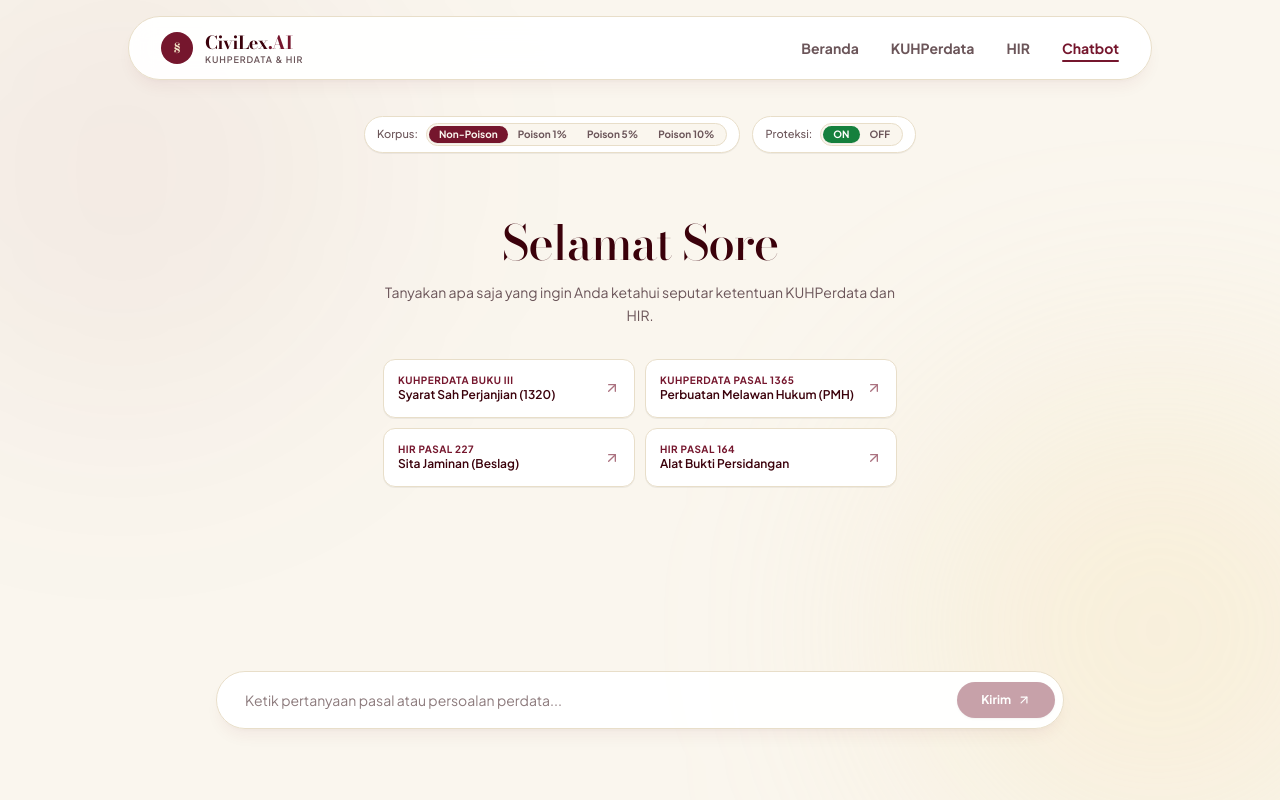
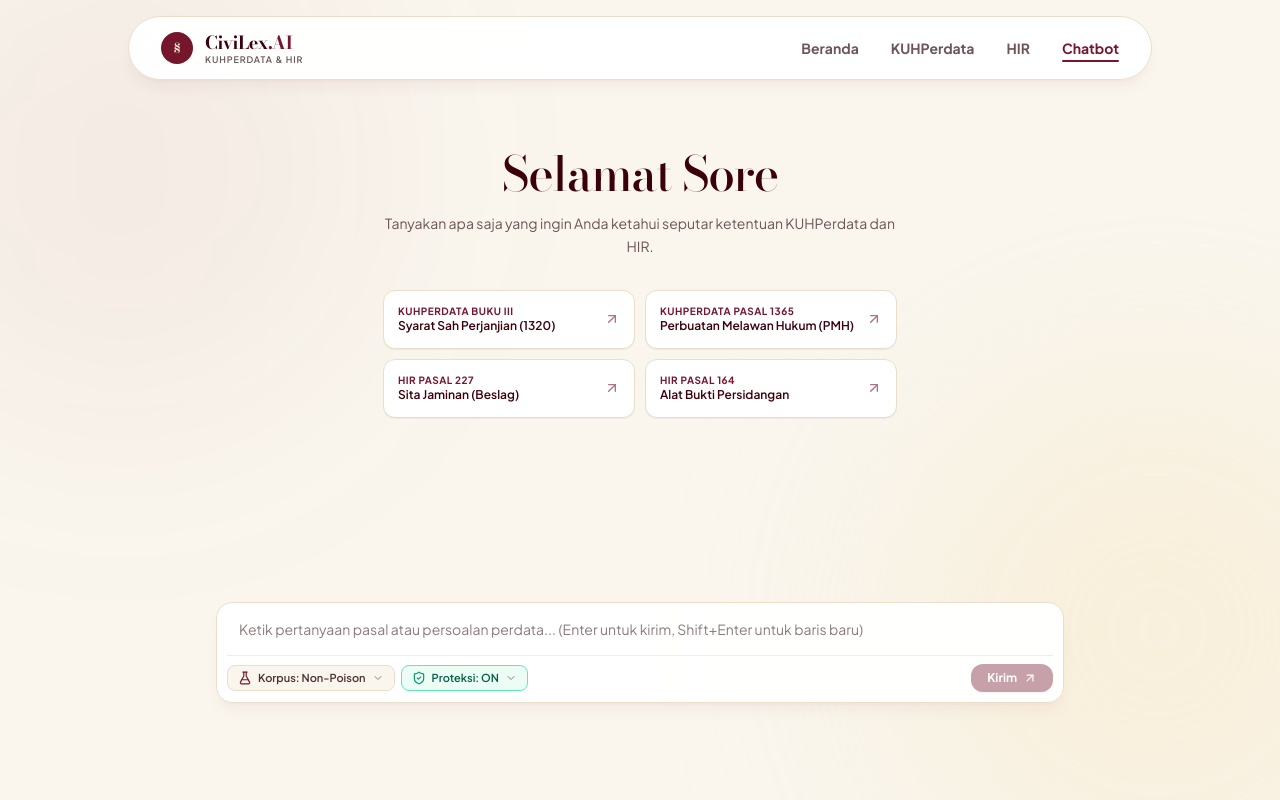
Before and after one commit to nisrinaatiqah/legal-rag-kuhperdata, a Next.js app in the folder perdata-app/: page /chat in a window 1280 px wide. Shown: the top 800 px of the page. Built offline with nearby package versions, Linux system fonts and the light colour scheme; a web font is replaced by a local one.

Commit message:
feat(ui): integrate poisoning level and defense mode selectors directly into chat input toolbar (Antigravity style)

```diff
--- a/perdata-app/app/chat/page.tsx
+++ b/perdata-app/app/chat/page.tsx
@@ -5,6 +5,11 @@ import { useSearchParams } from 'next/navigation';
 import {
   ArrowUpRight,
   RefreshCw,
+  FlaskConical,
+  ShieldCheck,
+  ShieldAlert,
+  ChevronDown,
+  Check,
 } from 'lucide-react';
 import type { DefenseStatusProps } from '../components/SecurityBadge';
 import type { ArticleDoc } from '../components/PasalCard';
@@ -66,10 +71,68 @@ function ChatContent() {
   const [enableDefense, setEnableDefense] = useState(true);
   const [corpusScenario, setCorpusScenario] = useState('kuhperdata_hir_bgem3');
   const [showDemoOptions, setShowDemoOptions] = useState(false);
+  const [showCorpusMenu, setShowCorpusMenu] = useState(false);
+  const [showDefenseMenu, setShowDefenseMenu] = useState(false);
+
+  const corpusMenuRef = useRef<HTMLDivElement>(null);
+  const defenseMenuRef = useRef<HTMLDivElement>(null);
+  const textareaRef = useRef<HTMLTextAreaElement>(null);
 
   const messagesEndRef = useRef<HTMLDivElement>(null);
   const hasAutoQueried = useRef(false);
   const isInitialMount = useRef(true);
+
+  // Close menus when clicking outside
+  useEffect(() => {
+    function handleClickOutside(event: MouseEvent) {
+      if (corpusMenuRef.current && !corpusMenuRef.current.contains(event.target as Node)) {
+        setShowCorpusMenu(false);
+      }
+      if (defenseMenuRef.current && !defenseMenuRef.current.contains(event.target as Node)) {
+        setShowDefenseMenu(false);
+      }
+    }
+    document.addEventListener('mousedown', handleClickOutside);
+    return () => document.removeEventListener('mousedown', handleClickOutside);
+  }, []);
+
+  // Auto-resize textarea height
+  useEffect(() => {
+    if (textareaRef.current) {
+      textareaRef.current.style.height = 'auto';
+      textareaRef.current.style.height = `${Math.min(textareaRef.current.scrollHeight, 120)}px`;
+    }
+  }, [input]);
+
+  const corpusOptions = [
+    {
+      id: 'kuhperdata_hir_bgem3',
+      label: 'Non-Poison',
+      badge: '0% Poison',
+      desc: 'Naskah resmi otentik (2.276 pasal KUHPerdata & HIR)',
+    },
+    {
+      id: 'kuhperdata_hir_bgem3_p1pct',
+      label: 'Poison 1%',
+      badge: '1% Poison',
+      desc: 'Simulasi manipulasi minor (~23 pasal beracun)',
+    },
+    {
+      id: 'kuhperdata_hir_bgem3_p5pct',
+      label: 'Poison 5%',
+      badge: '5% Poison',
+      desc: 'Simulasi manipulasi moderat (~114 pasal beracun)',
+    },
+    {
+      id: 'kuhperdata_hir_bgem3_p10pct',
+      label: 'Poison 10%',
+      badge: '10% Poison',
+      desc: 'Simulasi manipulasi masif (~228 pasal beracun)',
+    },
+  ];
+
+  const currentCorpus =
+    corpusOptions.find((c) => c.id === corpusScenario) || corpusOptions[0];
 
   // Ensure view starts precisely at the top on initial load
   useEffect(() => {
@@ -196,89 +259,6 @@ function ChatContent() {
 
   return (
     <div className="max-w-4xl mx-auto px-6 flex flex-col gap-6 pb-12 font-body">
-      {/* Centered Testing Controls: Korpus (Non-Poison, 1%, 5%, 10%) & Proteksi (ON/OFF) */}
-      <div className="flex flex-wrap items-center justify-center gap-3 pt-1 pb-1">
-        {/* Korpus: Non-Poison vs Poison 1%, 5%, 10% */}
-        <div className="flex items-center gap-2 px-3 py-1.5 rounded-full bg-white border border-[#E8DEC9] shadow-2xs text-xs font-sans">
-          <span className="text-[11px] text-[#6B5559] font-medium">Korpus:</span>
-          <div className="flex items-center bg-[#FAF6EE] p-0.5 rounded-full border border-[#E8DEC9]">
-            <button
-              type="button"
-              onClick={() => setCorpusScenario('kuhperdata_hir_bgem3')}
-              className={`px-2.5 py-0.5 rounded-full text-[10px] font-bold transition-all ${
-                corpusScenario === 'kuhperdata_hir_bgem3'
-                  ? 'bg-[#75162D] text-[#FAF6EE] shadow-2xs'
-                  : 'text-[#6B5559] hover:text-[#3B010B]'
-              }`}
-            >
-              Non-Poison
-            </button>
-            <button
-              type="button"
-              onClick={() => setCorpusScenario('kuhperdata_hir_bgem3_p1pct')}
-              className={`px-2.5 py-0.5 rounded-full text-[10px] font-bold transition-all ${
-                corpusScenario === 'kuhperdata_hir_bgem3_p1pct'
-                  ? 'bg-[#c2410c] text-white shadow-2xs'
-                  : 'text-[#6B5559] hover:text-[#3B010B]'
-              }`}
-            >
-              Poison 1%
-            </button>
-            <button
-              type="button"
-              onClick={() => setCorpusScenario('kuhperdata_hir_bgem3_p5pct')}
-              className={`px-2.5 py-0.5 rounded-full text-[10px] font-bold transition-all ${
-                corpusScenario === 'kuhperdata_hir_bgem3_p5pct'
-                  ? 'bg-[#ea580c] text-white shadow-2xs'
-                  : 'text-[#6B5559] hover:text-[#3B010B]'
-              }`}
-            >
-              Poison 5%
-            </button>
-            <button
-              type="button"
-              onClick={() => setCorpusScenario('kuhperdata_hir_bgem3_p10pct')}
-              className={`px-2.5 py-0.5 rounded-full text-[10px] font-bold transition-all ${
-                corpusScenario === 'kuhperdata_hir_bgem3_p10pct'
-                  ? 'bg-[#dc2626] text-white shadow-2xs'
-                  : 'text-[#6B5559] hover:text-[#3B010B]'
-              }`}
-            >
-              Poison 10%
-            </button>
-          </div>
-        </div>
-
-        {/* Proteksi: ON vs OFF */}
-        <div className="flex items-center gap-2 px-3 py-1.5 rounded-full bg-white border border-[#E8DEC9] shadow-2xs text-xs font-sans">
-          <span className="text-[11px] text-[#6B5559] font-medium">Proteksi:</span>
-          <div className="flex items-center bg-[#FAF6EE] p-0.5 rounded-full border border-[#E8DEC9]">
-            <button
-              type="button"
-              onClick={() => setEnableDefense(true)}
-              className={`px-2.5 py-0.5 rounded-full text-[10px] font-bold transition-all ${
-                enableDefense
-                  ? 'bg-[#15803d] text-white shadow-2xs'
-                  : 'text-[#6B5559] hover:text-[#3B010B]'
-              }`}
-            >
-              ON
-            </button>
-            <button
-              type="button"
-              onClick={() => setEnableDefense(false)}
-              className={`px-2.5 py-0.5 rounded-full text-[10px] font-bold transition-all ${
-                !enableDefense
-                  ? 'bg-[#b91c1c] text-white shadow-2xs'
-                  : 'text-[#6B5559] hover:text-[#3B010B]'
-              }`}
-            >
-              OFF
-            </button>
-          </div>
-        </div>
-      </div>
-
       {/* Conversation Thread */}
       <div className="min-h-[360px] flex flex-col gap-6 font-sans">
         {messages.length === 0 && (
@@ -374,31 +354,179 @@ function ChatContent() {
       {/* Ample bottom spacer so cards and articles are never covered by sticky input */}
       <div className="h-16 pointer-events-none" />
 
-      {/* Floating Query Input */}
+      {/* Floating Query Input with Integrated Controls (Antigravity Style) */}
       <div className="sticky bottom-6 z-20">
         <form
           onSubmit={(e) => {
             e.preventDefault();
             handleSubmit(input);
           }}
-          className="relative flex items-center rounded-full bg-white/95 backdrop-blur-md border border-[#E8DEC9] shadow-lg shadow-[#75162D]/5 p-2 focus-within:border-[#75162D] transition-all"
+          className="relative flex flex-col rounded-2xl bg-white/95 backdrop-blur-md border border-[#E8DEC9] shadow-lg shadow-[#75162D]/5 p-2.5 focus-within:border-[#75162D] focus-within:ring-2 focus-within:ring-[#75162D]/10 transition-all"
         >
-          <input
-            type="text"
+          {/* Text Input / Textarea */}
+          <textarea
+            ref={textareaRef}
             value={input}
             onChange={(e) => setInput(e.target.value)}
-            placeholder="Ketik pertanyaan pasal atau persoalan perdata..."
-            className="w-full px-5 py-2.5 text-xs sm:text-sm text-[#2A171A] placeholder-[#8C7A7C] focus:outline-none bg-transparent font-sans"
+            onKeyDown={(e) => {
+              if (e.key === 'Enter' && !e.shiftKey) {
+                e.preventDefault();
+                handleSubmit(input);
+              }
+            }}
+            placeholder="Ketik pertanyaan pasal atau persoalan perdata... (Enter untuk kirim, Shift+Enter untuk baris baru)"
+            rows={1}
+            className="w-full px-3 py-1.5 text-xs sm:text-sm text-[#2A171A] placeholder-[#8C7A7C] focus:outline-none bg-transparent font-sans resize-none min-h-[38px] max-h-32"
           />
+
+          {/* Bottom Toolbar Row: Poisoning & Defense Buttons (Antigravity Style) */}
+          <div className="flex items-center justify-between pt-2 border-t border-[#F2ECE1] mt-1 gap-2">
+            <div className="flex items-center gap-1.5 flex-wrap">
+              {/* Tombol Tingkat Poisoning */}
+              <div className="relative" ref={corpusMenuRef}>
+                <button
+                  type="button"
+                  onClick={() => {
+                    setShowCorpusMenu(!showCorpusMenu);
+                    setShowDefenseMenu(false);
+                  }}
+                  className={`flex items-center gap-1.5 px-2.5 py-1 rounded-lg text-[11px] font-semibold border transition-all ${
+                    corpusScenario === 'kuhperdata_hir_bgem3'
+                      ? 'bg-[#FAF6EE] text-[#4A3236] border-[#E8DEC9] hover:bg-[#F2EADB]'
+                      : 'bg-amber-50 text-amber-900 border-amber-300 hover:bg-amber-100'
+                  }`}
+                  title="Pilih tingkat manipulasi korpus (Knowledge Poisoning)"
+                >
+                  <FlaskConical className="w-3.5 h-3.5 text-[#75162D]" />
+                  <span>Korpus: {currentCorpus.label}</span>
+                  <ChevronDown className="w-3 h-3 text-[#8C7A7C]" />
+                </button>
+
+                {/* Dropdown Menu Korpus (Floating Above) */}
+                {showCorpusMenu && (
+                  <div className="absolute bottom-full mb-2 left-0 w-72 bg-white border border-[#E8DEC9] rounded-xl shadow-2xl p-1.5 z-50 flex flex-col gap-1">
+                    <div className="px-3 py-1.5 text-[10px] font-bold text-[#8C7A7C] uppercase tracking-wider border-b border-[#F2ECE1]">
+                      Tingkat Knowledge Poisoning
+                    </div>
+                    {corpusOptions.map((opt) => (
+                      <button
+                        key={opt.id}
+                        type="button"
+                        onClick={() => {
+                          setCorpusScenario(opt.id);
+                          setShowCorpusMenu(false);
+                        }}
+                        className={`flex flex-col text-left px-3 py-2 rounded-lg transition-all ${
+                          corpusScenario === opt.id
+                            ? 'bg-[#FAF6EE] border border-[#E8DEC9]'
+                            : 'hover:bg-[#FAF6EE]/60'
+                        }`}
+                      >
+                        <div className="flex items-center justify-between w-full">
+                          <span className="font-semibold text-xs text-[#2A171A] flex items-center gap-1.5">
+                            {opt.label}
+                          </span>
+                          {corpusScenario === opt.id && (
+                            <Check className="w-3.5 h-3.5 text-[#75162D]" />
+                          )}
+                        </div>
+                        <span className="text-[10px] text-[#8C7A7C] mt-0.5">{opt.desc}</span>
+                      </button>
+                    ))}
+                  </div>
+                )}
+              </div>
+
+              {/* Tombol Mode Pertahanan (Proteksi) */}
+              <div className="relative" ref={defenseMenuRef}>
+                <button
+                  type="button"
+                  onClick={() => {
+                    setShowDefenseMenu(!showDefenseMenu);
+                    setShowCorpusMenu(false);
+                  }}
+                  className={`flex items-center gap-1.5 px-2.5 py-1 rounded-lg text-[11px] font-semibold border transition-all ${
+                    enableDefense
+                      ? 'bg-emerald-50 text-emerald-800 border-emerald-300 hover:bg-emerald-100'
+                      : 'bg-rose-50 text-rose-800 border-rose-300 hover:bg-rose-100'
+                  }`}
+                  title="Pilih status proteksi SHA-256 + NLI"
+                >
+                  {enableDefense ? (
+                    <ShieldCheck className="w-3.5 h-3.5 text-emerald-600" />
+                  ) : (
+                    <ShieldAlert className="w-3.5 h-3.5 text-rose-600" />
+                  )}
+                  <span>{enableDefense ? 'Proteksi: ON' : 'Proteksi: OFF'}</span>
+                  <ChevronDown className="w-3 h-3 text-[#8C7A7C]" />
+                </button>
+
+                {/* Dropdown Menu Proteksi (Floating Above) */}
+                {showDefenseMenu && (
+                  <div className="absolute bottom-full mb-2 left-0 sm:left-auto sm:right-0 w-64 bg-white border border-[#E8DEC9] rounded-xl shadow-2xl p-1.5 z-50 flex flex-col gap-1">
+                    <div className="px-3 py-1.5 text-[10px] font-bold text-[#8C7A7C] uppercase tracking-wider border-b border-[#F2ECE1]">
+                      Mode Pertahanan RAG
+                    </div>
+                    <button
+                      type="button"
+                      onClick={() => {
+                        setEnableDefense(true);
+                        setShowDefenseMenu(false);
+                      }}
+                      className={`flex flex-col text-left px-3 py-2 rounded-lg transition-all ${
+                        enableDefense
+                          ? 'bg-[#FAF6EE] border border-[#E8DEC9]'
+                          : 'hover:bg-[#FAF6EE]/60'
+                      }`}
+                    >
+                      <div className="flex items-center justify-between w-full">
+                        <span className="font-semibold text-xs text-emerald-700 flex items-center gap-1.5">
+                          <ShieldCheck className="w-3.5 h-3.5" /> Proteksi Aktif (ON)
+                        </span>
+                        {enableDefense && <Check className="w-3.5 h-3.5 text-emerald-700" />}
+                      </div>
+                      <span className="text-[10px] text-[#8C7A7C] mt-0.5">
+                        Mencegat pasal manipulasi via verifikasi SHA-256 & evaluasi NLI
+                      </span>
+                    </button>
+                    <button
+                      type="button"
+                      onClick={() => {
+                        setEnableDefense(false);
+                        setShowDefenseMenu(false);
+                      }}
+                      className={`flex flex-col text-left px-3 py-2 rounded-lg transition-all ${
+                        !enableDefense
+                          ? 'bg-[#FAF6EE] border border-[#E8DEC9]'
+                          : 'hover:bg-[#FAF6EE]/60'
+                      }`}
+                    >
+                      <div className="flex items-center justify-between w-full">
+                        <span className="font-semibold text-xs text-rose-700 flex items-center gap-1.5">
+                          <ShieldAlert className="w-3.5 h-3.5" /> Proteksi Nonaktif (OFF)
+                        </span>
+                        {!enableDefense && <Check className="w-3.5 h-3.5 text-rose-700" />}
+                      </div>
+                      <span className="text-[10px] text-[#8C7A7C] mt-0.5">
+                        Simulasi tanpa saringan pertahanan (menguji kerentanan RAG)
+                      </span>
+                    </button>
+                  </div>
+                )}
+              </div>
+            </div>
+
+            {/* Tombol Kirim */}
             <button
               type="submit"
               disabled={!input.trim() || loading}
-            className="btn-burgundy-primary px-6 py-2.5 rounded-full disabled:opacity-40 shrink-0 ml-1 text-xs font-bold font-sans flex items-center gap-1.5 shadow-sm hover:scale-[1.02] transition-transform"
-            title="Kirim Pertanyaan"
+              className="btn-burgundy-primary px-4 py-1.5 rounded-xl disabled:opacity-40 shrink-0 text-xs font-bold font-sans flex items-center gap-1.5 shadow-sm hover:scale-[1.02] transition-transform"
+              title="Kirim Pertanyaan (Enter)"
             >
               <span>Kirim</span>
               <ArrowUpRight className="w-3.5 h-3.5" />
             </button>
+          </div>
         </form>
       </div>
     </div>
```
Lines whose indentation alone changed are shown as unchanged.
